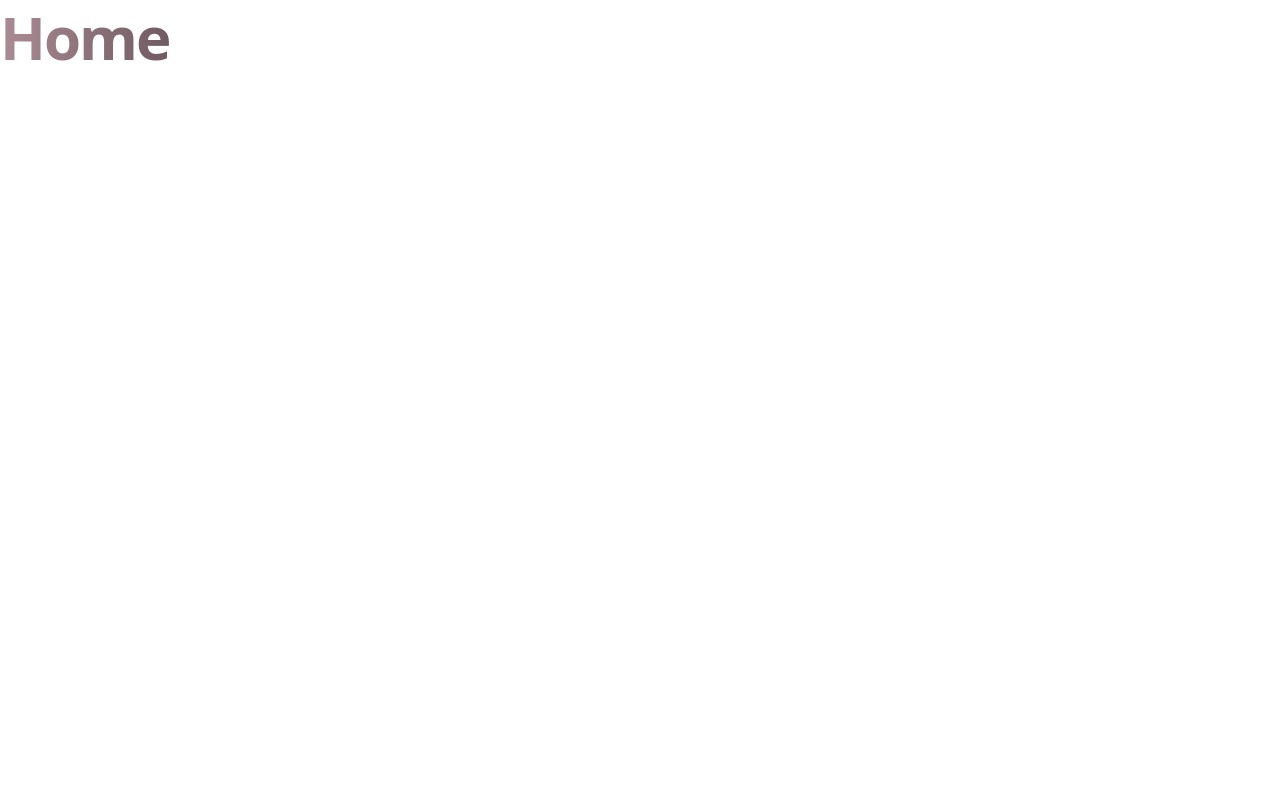
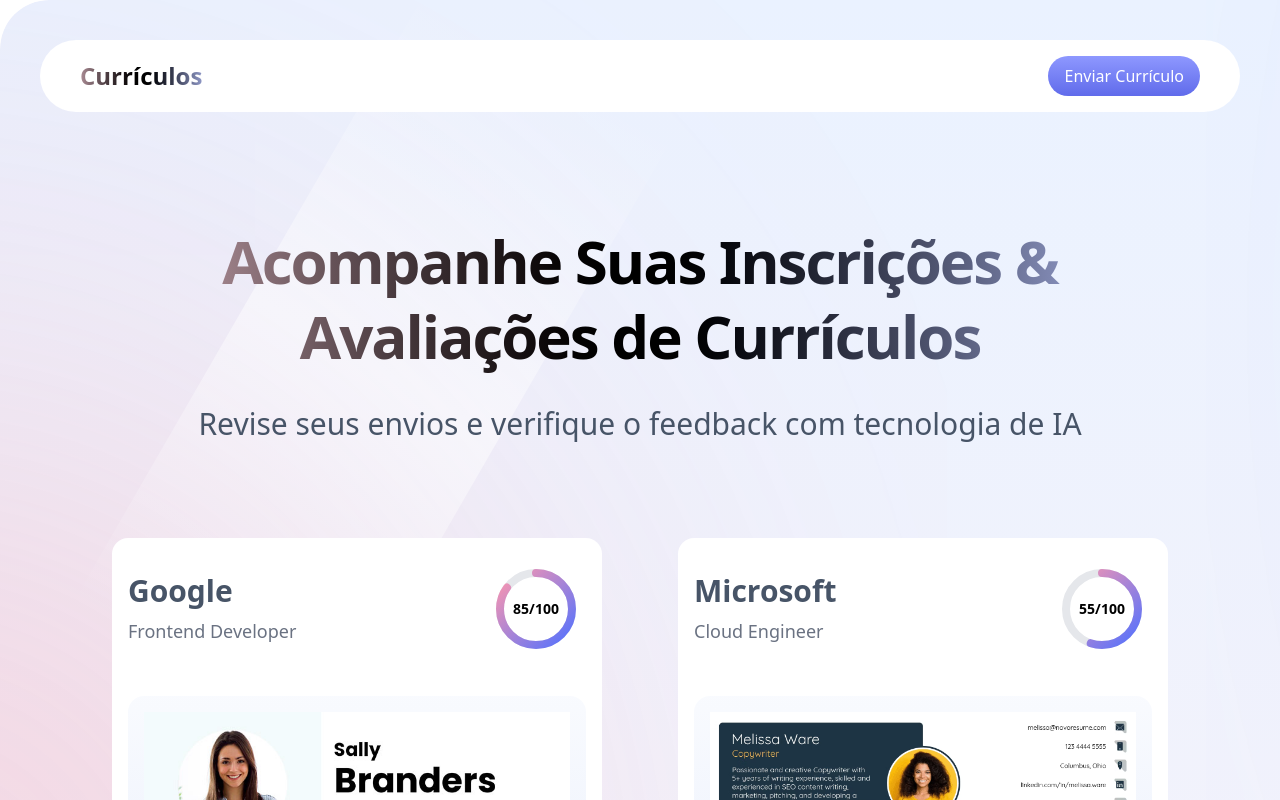
Before and after one commit to Rafael01Gx/resume-analyzer-ai, an Angular app: page /home in a window 1280 px wide. Shown: the top 800 px of the page. Built offline with nearby package versions, Linux system fonts and the light colour scheme; a web font is replaced by a local one.

Commit message:
feat: adiciona página inicial com Navbar e ResumeCard dinâmico

```diff
--- a/src/app/app.routes.ts
+++ b/src/app/app.routes.ts
@@ -9,6 +9,7 @@ export const routes: Routes = [
   },
   {
     path: 'home',
+    title: 'Resumo',
     pathMatch: 'full',
     component: HomeComponent,
   }
--- /dev/null
+++ b/src/app/components/navbar.component.ts
@@ -0,0 +1,18 @@
+import {Component} from '@angular/core';
+
+@Component({
+  selector: 'app-navbar',
+  imports: [],
+  template: `
+<nav class="navbar">
+  <a href="/">
+    <p class="text-2xl font-bold text-gradient">Currículos</p>
+  </a>
+  <a href="/upload">
+    <p class="primary-button w-fit">Enviar Currículo</p>
+  </a>
+</nav>
+  `
+})
+export class NavbarComponent {
+}
--- a/src/app/pages/home.component.ts
+++ b/src/app/pages/home.component.ts
@@ -1,10 +1,35 @@
 import {Component} from '@angular/core';
+import {NavbarComponent} from '../components/navbar.component';
+import {resumes} from '../../constants';
+import {ResumeCardComponent} from '../components/resume-card.component';
 
 @Component({
   selector: 'app-home',
+  imports: [NavbarComponent,ResumeCardComponent],
   template: `
-    <h1 class='text-red-500'>Home</h1>
+<main class="bg-[url('/images/bg-main.svg')] bg-cover">
+
+  <app-navbar />
+
+  <section class="main-section">
+    <div class="page-heading py-16">
+      <h1>Acompanhe Suas Inscrições & Avaliações de Currículos</h1>
+      <h2>
+        Revise seus envios e verifique o feedback com tecnologia de IA</h2>
+    </div>
+
+
+  @if(resumes.length > 0){ <div class="resumes-section">
+    @for(resume of resumes; track resume.id; let i = $index){
+      <app-resume-card [key]="i" [resume]="resume"/>
+    }
+  </div>}
+
+  </section>
+
+</main>
   `
 })
 export class HomeComponent {
+  resumes = resumes
 }
```
